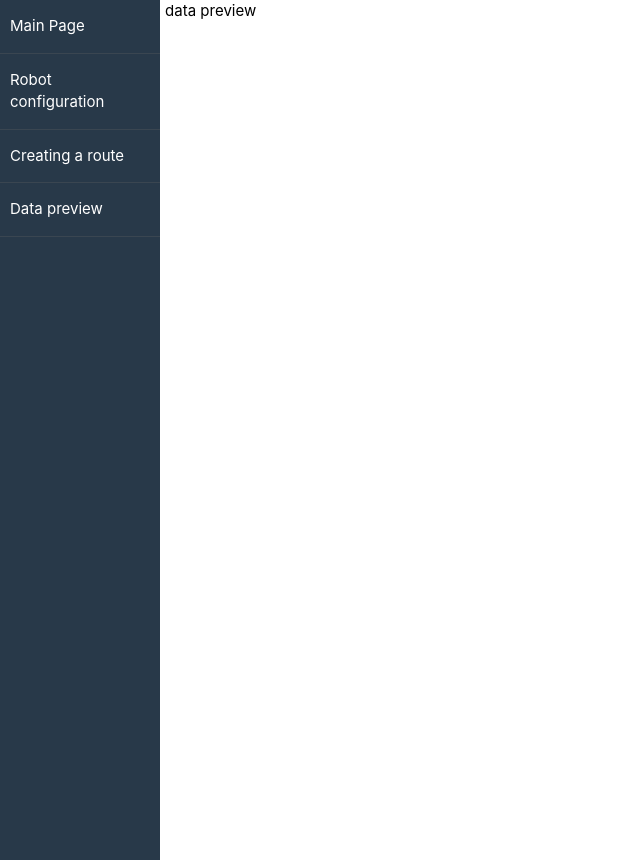
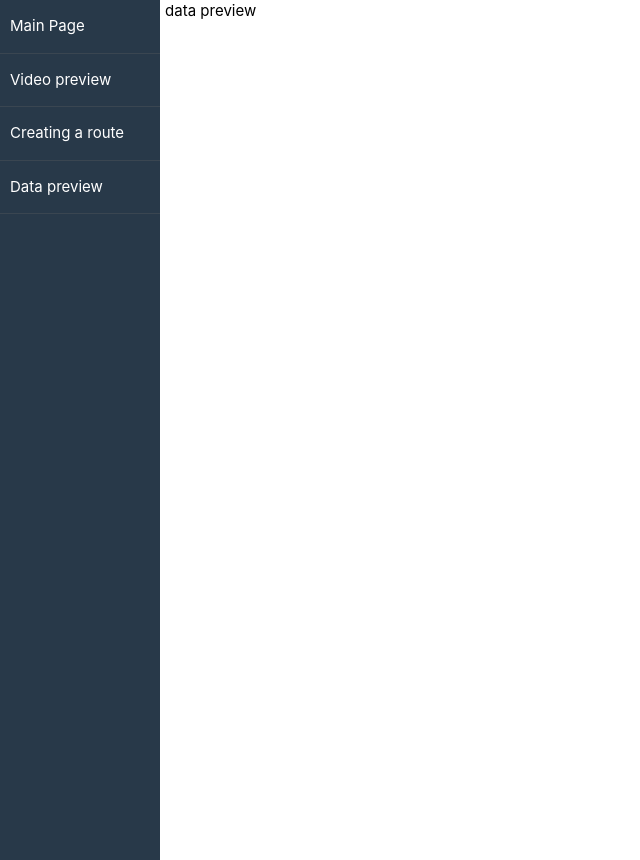
Before and after one commit to RafalPaprocki/remoteRobot, a Flask app: page /data-preview in a window 1280 px wide. Shown: the part 30-890 px from the top of the page, without its empty margins (0-640 px from the left). Run offline with Flask 2, Linux system fonts and the light colour scheme; some libraries are stand-ins or nearby versions.

Commit message:
built view of video preview

```diff
--- a/app/main/routes.py
+++ b/app/main/routes.py
@@ -1,6 +1,8 @@
 from flask import render_template, request
-from app import app, socketio
+from app import app, socketio, db
 from flask_socketio import emit, join_room, leave_room
+from sqlalchemy import desc
+from app.models.video import Video
 
 
 @app.route('/')
@@ -8,9 +10,10 @@ def index():
     return render_template('mainPage.html')
 
 
-@app.route('/robot-config')
-def robot_config():
-    return render_template('video_preview.html')
+@app.route('/video-preview')
+def video_preview():
+    videos = Video.query.order_by(desc(Video.date)).all()
+    return render_template('video_preview.html', videos = videos)
 
 
 @app.route('/robot-routes')
--- a/app/static/scripts/video.js
+++ b/app/static/scripts/video.js
@@ -24,10 +24,11 @@ document.addEventListener('DOMContentLoaded', function() {
 
 function playVideo(videoName) {
     console.log(videoName)
+    path = videoName.replace('.jpg', '.mp4')
   // var source = document.getElementById("asd").src = '/file-download/' + videoName ;
   // source.setAttribute('src', '/file-download/youroutput.mp4');
   // var video = document.getElementById('vid').load();
-    document.getElementById("mp4_src").src = "file-download/youroutput.mp4";
+    document.getElementById("mp4_src").src = path;
     document.getElementById("myVideo").load();
 }
 
--- a/app/static/styles/base.css
+++ b/app/static/styles/base.css
@@ -14,6 +14,7 @@ header{
     background: rgb(2,0,36);
     background: linear-gradient(90deg, rgba(2,0,36,1) 0%, rgba(9,121,82,1) 35%, rgba(0,212,255,1) 100%);
     position: fixed;
+    z-index:1000;
 }
 
 nav{
@@ -26,6 +27,7 @@ nav{
     flex-basis:15%;
     transition: all 500ms linear;
     color: #ebf6ff;
+    z-index: 1000;
 }
 
 nav.active{
--- a/app/streaming/camera_pi.py
+++ b/app/streaming/camera_pi.py
@@ -41,10 +41,11 @@ class Camera(object):
         if self.writer is None:
             frame = Camera.output.frame
             frame = Processing.to_np_array(frame)
+            cv2.imwrite(self.recording_path + self.recoding_video_name + ".jpg", frame)
             fourcc = cv2.VideoWriter_fourcc(*'MJPG')
+
             self.writer = cv2.VideoWriter(self.recording_path + self.recoding_video_name + ".avi",
                                           fourcc, 13, (640, 320), True)
-            cv2.imwrite(self.recording_path + self.recoding_video_name + ".jpg", frame)
             self.recording = True
 
     def stop_recording(self):
--- a/app/streaming/routes.py
+++ b/app/streaming/routes.py
@@ -65,9 +65,6 @@ def video_save():
     return Response(status=200)
 
 
-
-
-
 @app.route('/video/recording/start/<fname>')
 def video_start(fname):
     camera.start_recording(fname)
--- a/app/templates/base.html
+++ b/app/templates/base.html
@@ -30,7 +30,7 @@
                     <a class="menu-item" href="{{url_for('index')}}">Main Page</a>
                 </li>
                 <li>
-                    <a class="menu-item" href="{{url_for('robot_config')}}">Robot configuration</a>
+                    <a class="menu-item" href="{{url_for('video_preview')}}">Video preview</a>
                 </li>
                 <li>
                     <a class="menu-item" href="{{url_for('robot_routes')}}">Creating a route</a>
```
Also changed, not shown: app/templates/video_preview.html (+13 -4 lines).
